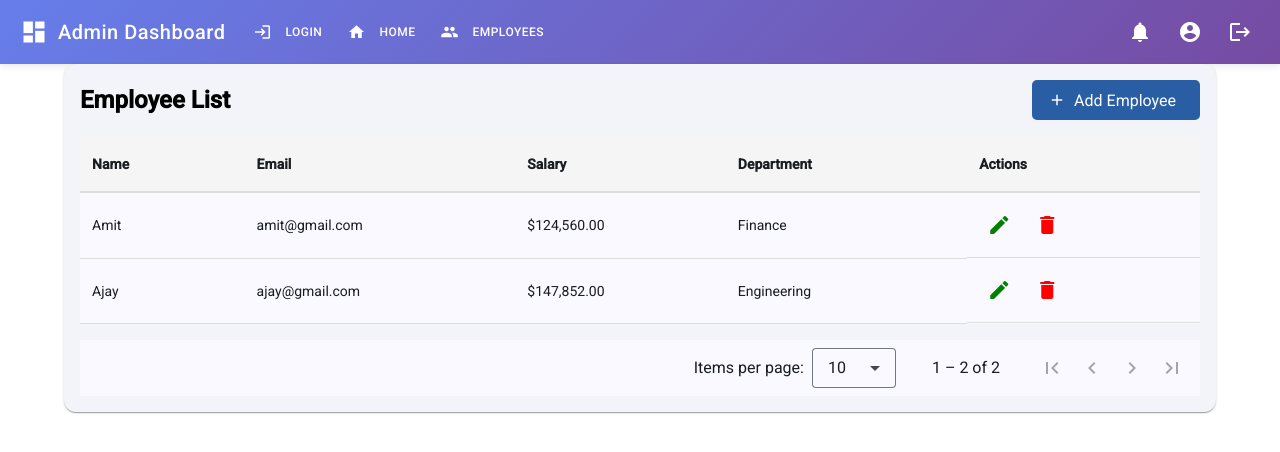
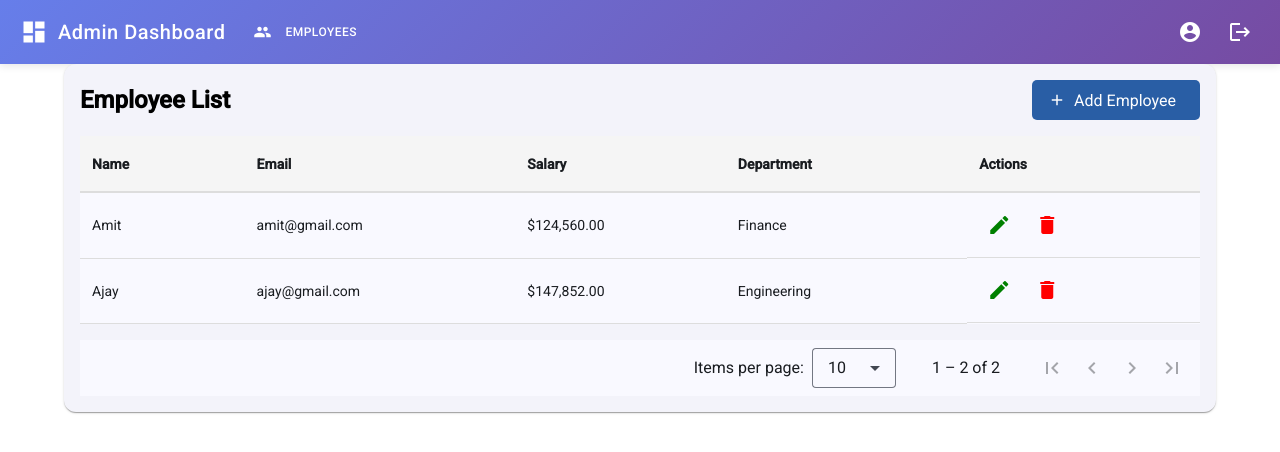
Before and after one commit to amitbhosale1137/Learn_AngularMaterial, an Angular app: page /employees in a window 1280 px wide. Shown: the top 452 px of the page. Built offline with nearby package versions, Linux system fonts and the light colour scheme; data requests are answered from the project's data file.

Commit message:
run json and ng serve in single command

```diff
--- a/package.json
+++ b/package.json
@@ -7,8 +7,7 @@
     "build": "ng build",
     "watch": "ng build --watch --configuration development",
     "test": "ng test",
-    "json":"json-server --watch src/app/database/db.json"
-
+    "serve-all": "concurrently \"json-server --watch src/app/database/db.json\" \"ng serve\""
   },
   "prettier": {
     "printWidth": 100,
@@ -42,6 +41,7 @@
     "@angular/cli": "^20.3.2",
     "@angular/compiler-cli": "^20.3.0",
     "@types/jasmine": "~5.1.0",
+    "concurrently": "^9.2.1",
     "jasmine-core": "~5.9.0",
     "karma": "~6.4.0",
     "karma-chrome-launcher": "~3.2.0",
--- a/src/app/app.routes.ts
+++ b/src/app/app.routes.ts
@@ -3,10 +3,6 @@ import { Routes } from '@angular/router';
 export const routes: Routes = [
     {
         path:'',
-        loadComponent: () => import('./components/login/login').then(m => m.LoginComponent)
-    },
-    {
-        path:'home',
         loadComponent: () => import('./components/dashboard/dashboard').then(m => m.Dashboard)
     },
     {
--- a/src/app/components/nav/nav.html
+++ b/src/app/components/nav/nav.html
@@ -29,9 +29,7 @@
   </div>
 
   <div class="navbar-actions">
-    <button mat-icon-button matTooltip="Notifications" class="nav-action">
-      <mat-icon>notifications</mat-icon>
-    </button>
+
     <button mat-icon-button matTooltip="Profile" class="nav-action">
       <mat-icon>account_circle</mat-icon>
     </button>
--- a/src/app/components/nav/nav.ts
+++ b/src/app/components/nav/nav.ts
@@ -32,16 +32,8 @@ export class NavComponent {
   currentSubmenu: MenuItem[] | undefined;
 
   menuItems: MenuItem[] = [
-    { label: 'Login', icon: 'login', route: '/' },
-    { label: 'Home', icon: 'home', route: '/home' },
-    { label: 'Employees', icon: 'people', route: '/employees' },
 
-    // { label: 'Components', icon: 'widgets', submenu: [
-    //   { label: 'Buttons', icon: 'smart_button' },
-    //   { label: 'Forms', icon: 'description' },
-    //   { label: 'Tables', icon: 'table_chart' }
-    // ]},
-    // { label: 'Settings', icon: 'settings', route: '/settings' },
-    // { label: 'About', icon: 'info', route: '/about' }
+
+    { label: 'Employees', icon: 'people', route: '/employees' }
   ];
 }
```
Also changed, not shown: .zencoder/rules/repo.md (deleted), 2 other files (tests, documents, lock files or other folders).
